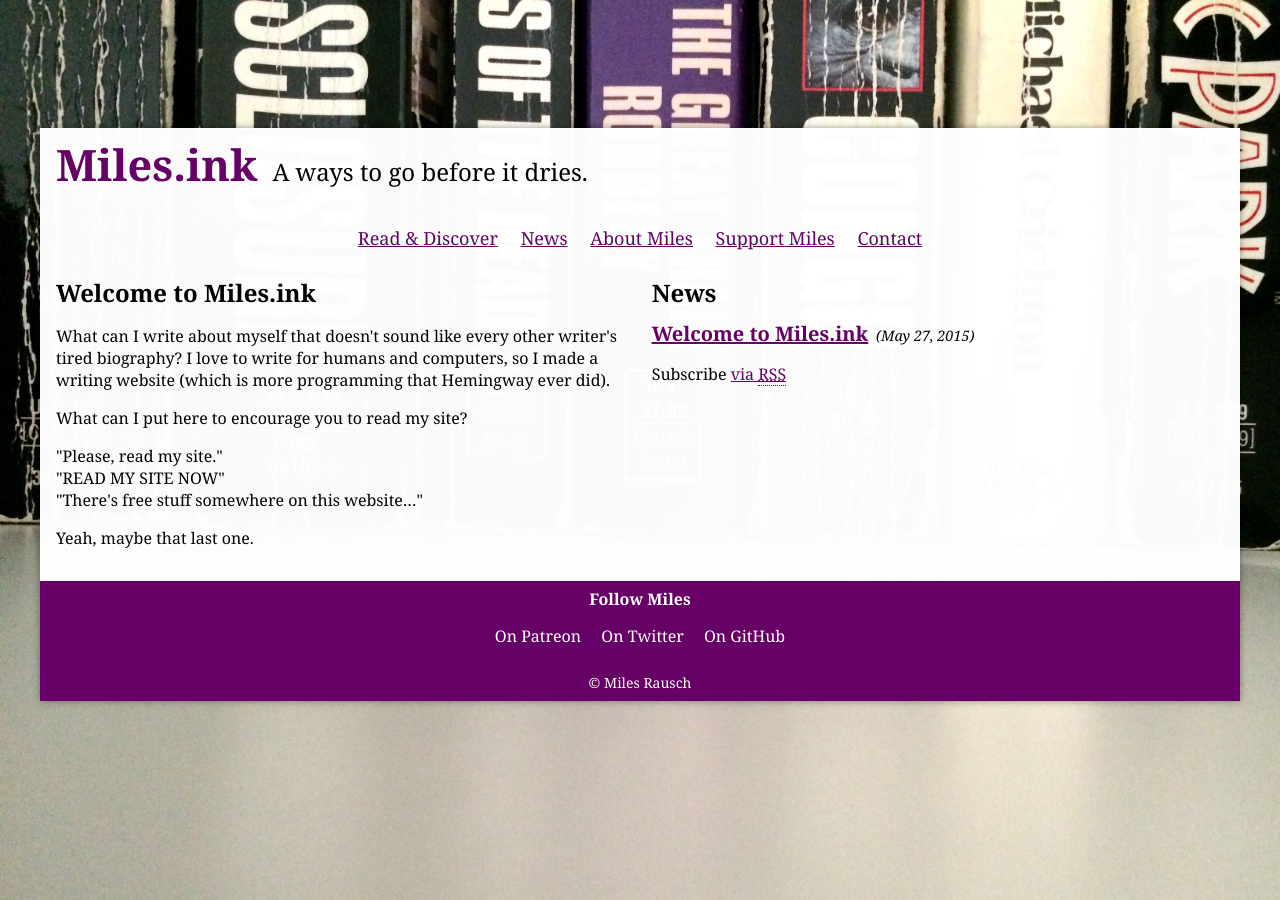
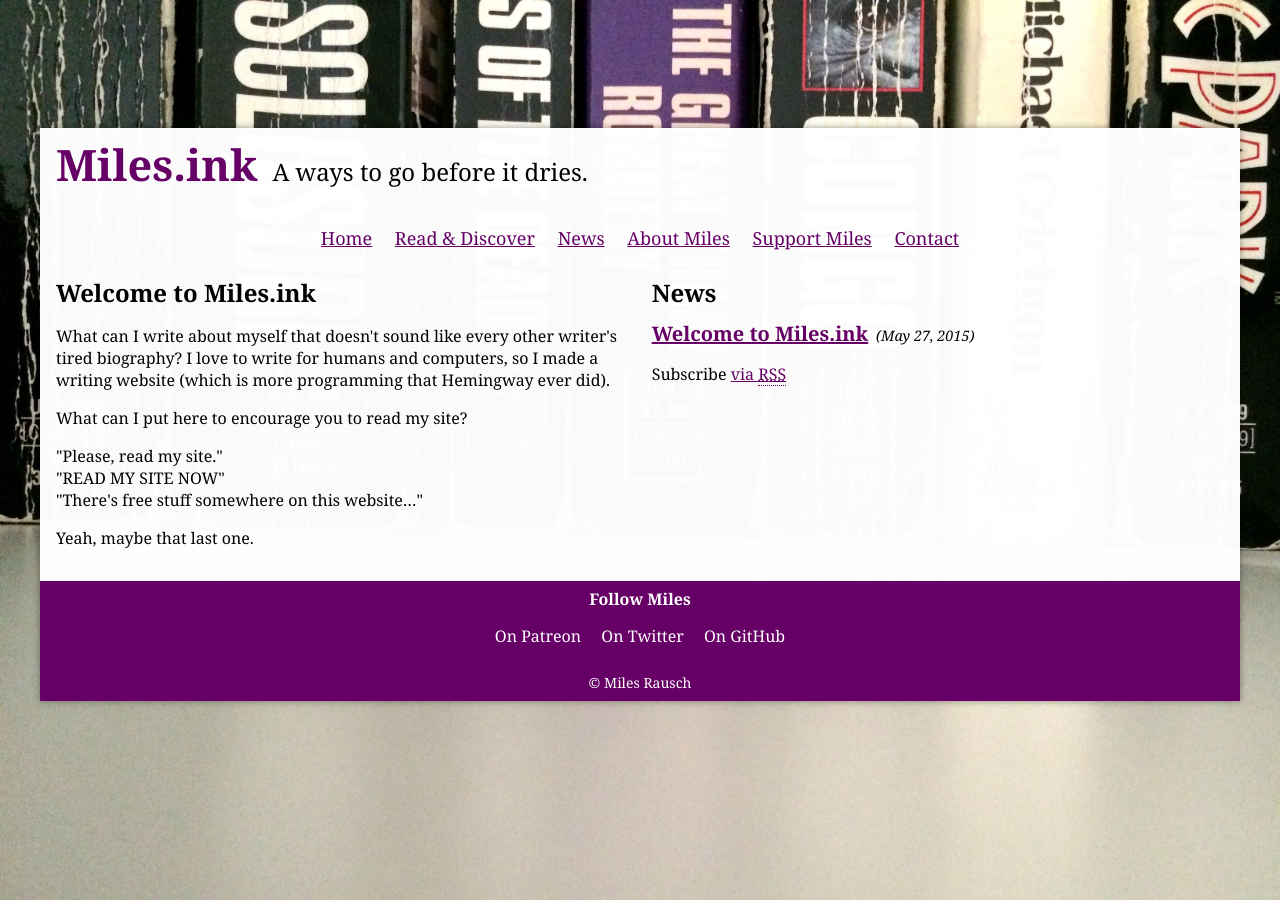
Before and after one commit to awayken/miles.ink, a Jekyll site: the page built from index.html, in a window 1280 px wide. Built offline with Jekyll 4.4.1, drawn with Linux system fonts in a browser that asks for light colours.

Commit message:
Add Home to the navigation
Addresses #12

```diff
--- a/index.html
+++ b/index.html
@@ -1,4 +1,7 @@
 ---
+title: Home
+permalink: /
+nav_order: 1
 layout: default
 ---
 <div class="columns">
```
Also changed, not shown: _includes/nav.html (+5 -9 lines).
